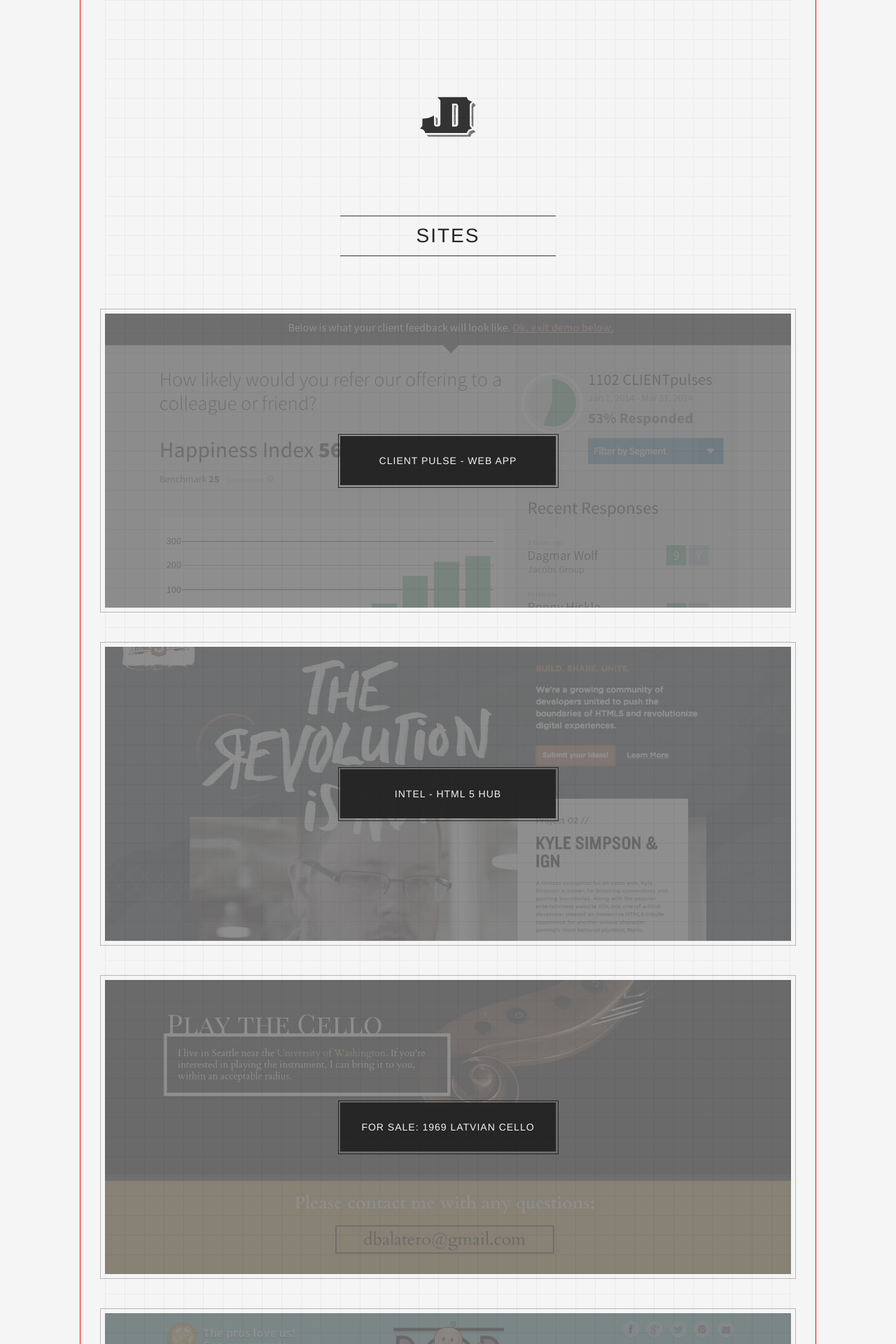
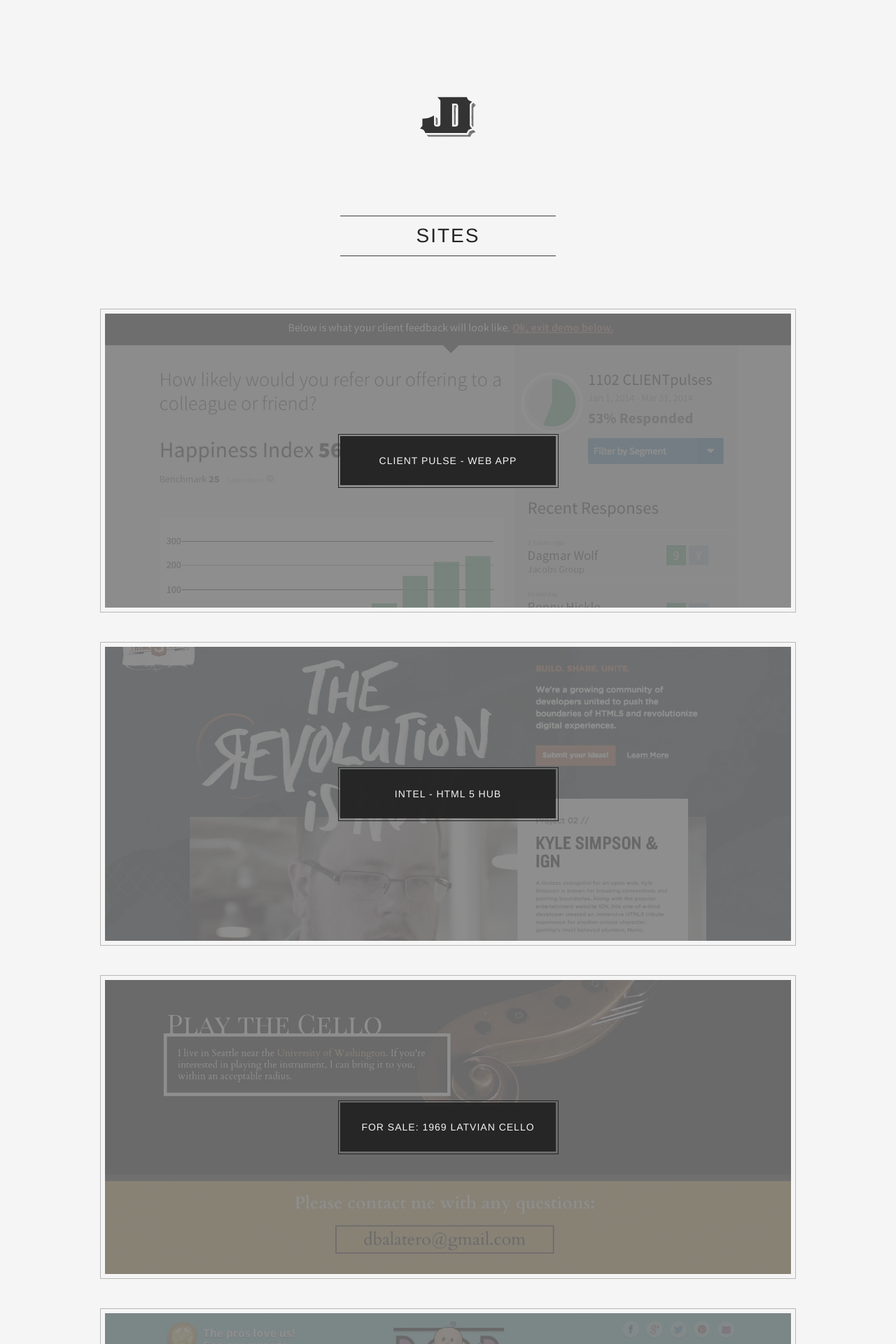
Before and after one commit to joshuarule/joshuarule.github.io, a Jekyll site: the page built from index.html, in a window 1280 px wide. Shown: the top 1920 px of the page at 70% size. Built offline with Jekyll 4.4.1, drawn with Linux system fonts in a browser that asks for light colours; Markdown is read by kramdown in place of the engine named in the settings; comment, search, counter and statistics services are not loaded.

Commit message:
removing grid for display

```diff
--- a/assets/sass/main.scss
+++ b/assets/sass/main.scss
@@ -13,7 +13,7 @@
 
 .container {
   position: relative;
-  outline: 1px solid red;
+  // outline: 1px solid red;
   margin: 0 auto;
   overflow: hidden;
   padding: 0 35px;
--- a/css/main.css
+++ b/css/main.css
@@ -64,7 +64,6 @@
 /* line 14, ../assets/sass/main.scss */
 .container {
   position: relative;
-  outline: 1px solid red;
   margin: 0 auto;
   overflow: hidden;
   padding: 0 35px;
--- a/index.html
+++ b/index.html
@@ -53,6 +53,6 @@
     </section>
   </article>
       <!-- GRID RESOURCES -->
-      <div id="grid" class="hide full"></div>
+      <div id="grid" class="hide"></div>
 </div>
 <script> setTimeout(function(){document.getElementsByTagName("body")[0].classList.add("ready")}, 1000); </script>
```
Also changed, not shown: 3 other files.
